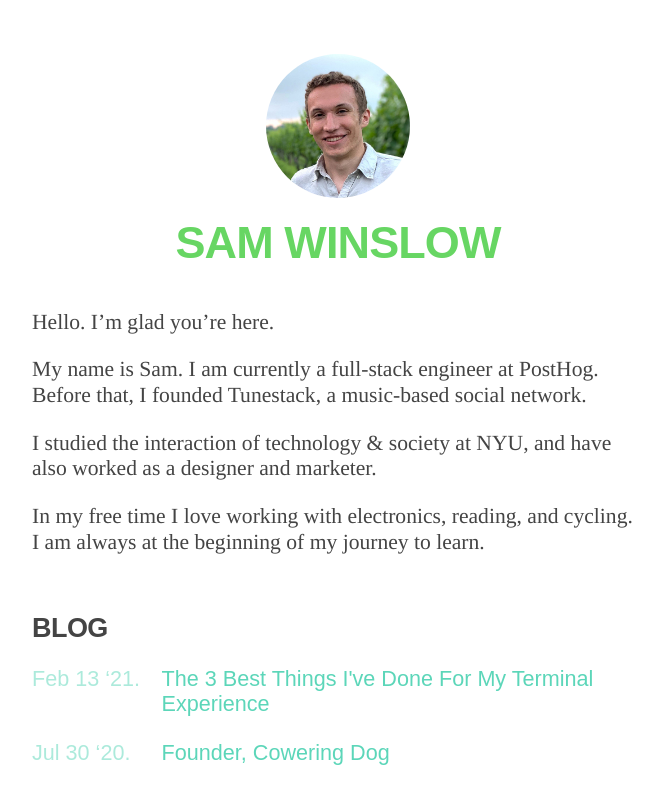
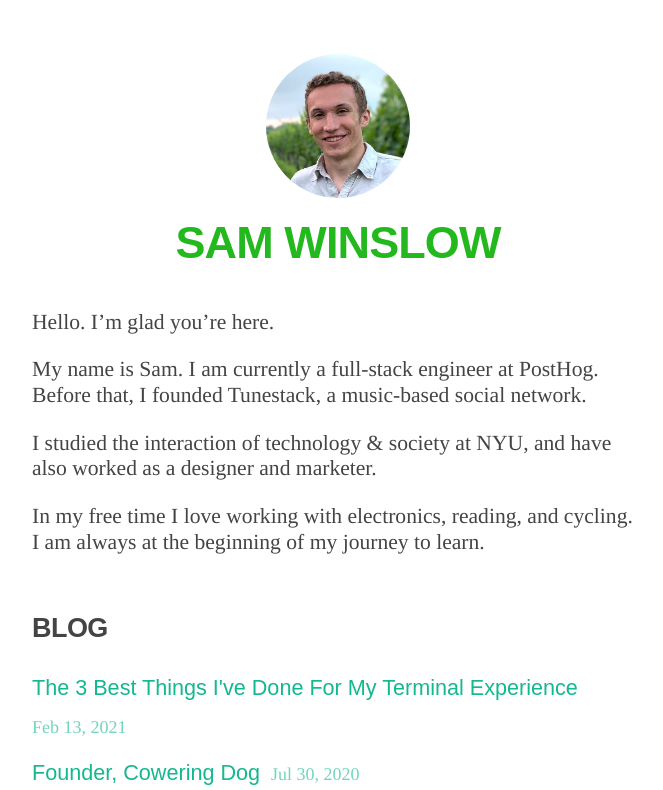
Before and after one commit to samwinslow/sam-nextjs-blog, a Next.js app: page / in a window 1280 px wide. Shown: the top 790 px of the page, without its empty margins (302-965 px from the left). Built offline with nearby package versions, Linux system fonts and the light colour scheme.

Commit message:
change colors, link styles

```diff
--- a/components/ColorWrapper.tsx
+++ b/components/ColorWrapper.tsx
@@ -21,7 +21,7 @@ const ColorWrapper = ({
   return (
     <span
       style={{
-        color: `hsl(${hue}, 60%, 60%)`,
+        color: `hsl(${hue}, 80%, 40%)`,
         transition: 'color 3s linear',
       }}
       className="color-wrapper"
--- a/components/date.tsx
+++ b/components/date.tsx
@@ -1,8 +1,10 @@
 import { parseISO, format } from 'date-fns'
 
+export const formatDate = (dateString: string): string =>
+  format(parseISO(dateString), `LLL d, yyyy`)
+
 const Date = ({ dateString }: { dateString: string }) => {
-  const date = parseISO(dateString)
-  return <time dateTime={dateString}>{format(date, `LLL d ‘yy`)}.</time>
+  return <time dateTime={dateString}>{formatDate(dateString)}</time>
 }
 
 export default Date
--- a/pages/index.tsx
+++ b/pages/index.tsx
@@ -40,17 +40,17 @@ const Index = ({
       <ColorWrapper>
         <ul className={utilStyles.list}>
           {allPostsData.map(({ id, date, title }) => (
-            <li className={utilStyles.listItem} key={id}>
-              <h3 className={utilStyles.headingMd} style={{ display: 'flex' }}>
-                <div style={{ minWidth: '6em', opacity: 0.5 }}>
-                  <Date dateString={date} />
+            <li key={id}>
+              <Link href={`/posts/${id}`}>
+                <div className="list-link-content">
+                  <h3 className={utilStyles.headingMd} style={{ display: 'inline-block', marginRight: '0.5em' }}>
+                    {title}
+                  </h3>
+                  <div style={{ opacity: 0.6, display: 'inline-block' }}>
+                    <Date dateString={date} />
+                  </div>
                 </div>
-                <div>
-                  <Link href={`/posts/${id}`}>
-                    {title}
-                  </Link>
-                </div>
-              </h3>
+              </Link>
             </li>
           ))}
         </ul>
--- a/styles/global.css
+++ b/styles/global.css
@@ -3,8 +3,9 @@
   --head-font-family: Arial, sans-serif;
   --mono-font-family: "SFMono-Regular",Consolas,"Liberation Mono",Menlo,Courier,monospace;
   --text: #444;
-  --light: #ddd;
+  --light: rgba(0,10,20,0.15);
   --link: hsl(160, 60%, 60%);
+  --bg-light: rgba(0,10,20,0.05);
 }
 
 * {
@@ -48,8 +49,22 @@ a {
   text-decoration: none;
 }
 
-a:hover {
+a:hover, a:hover * {
   text-decoration: underline;
+  opacity: 0.8;
+}
+
+.list-link-content {
+  background-color: transparent;
+  cursor: pointer;
+  padding: 0.5em;
+  margin: 0 -0.5em;
+  transition: all 0.2s ease;
+}
+
+.list-link-content:hover {
+  background-color: var(--bg-light);
+  border-radius: 0.5em;
 }
 
 img {
@@ -88,4 +103,5 @@ code {
 
 .color-wrapper * {
   color: inherit;
+  transition: opacity 0.2s ease;
 }
--- a/styles/utils.module.css
+++ b/styles/utils.module.css
@@ -40,10 +40,6 @@
   margin: 0;
 }
 
-.listItem {
-  margin: 0 0 1.25rem;
-}
-
 .lightText {
   color: #666;
 }
```
